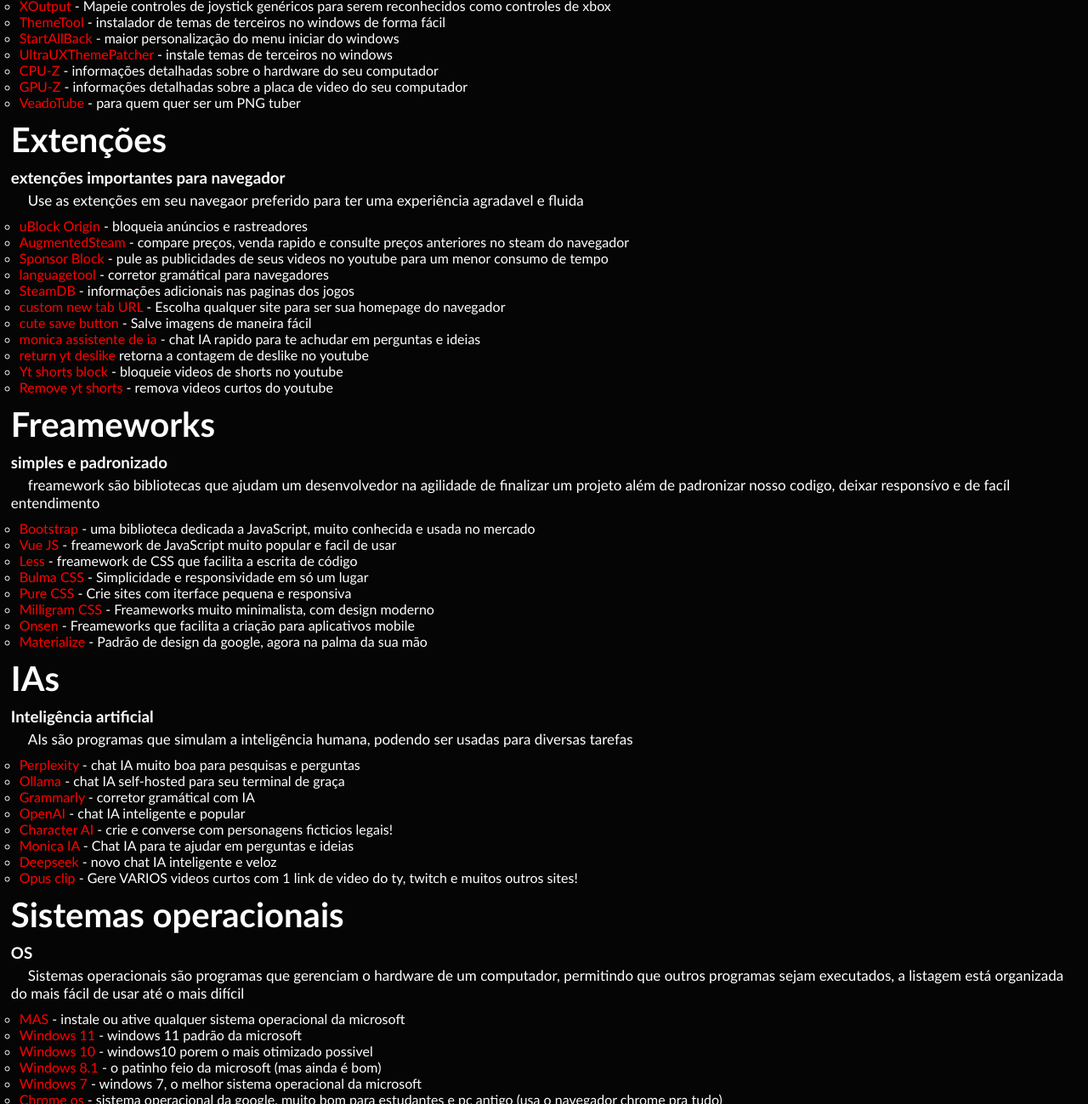
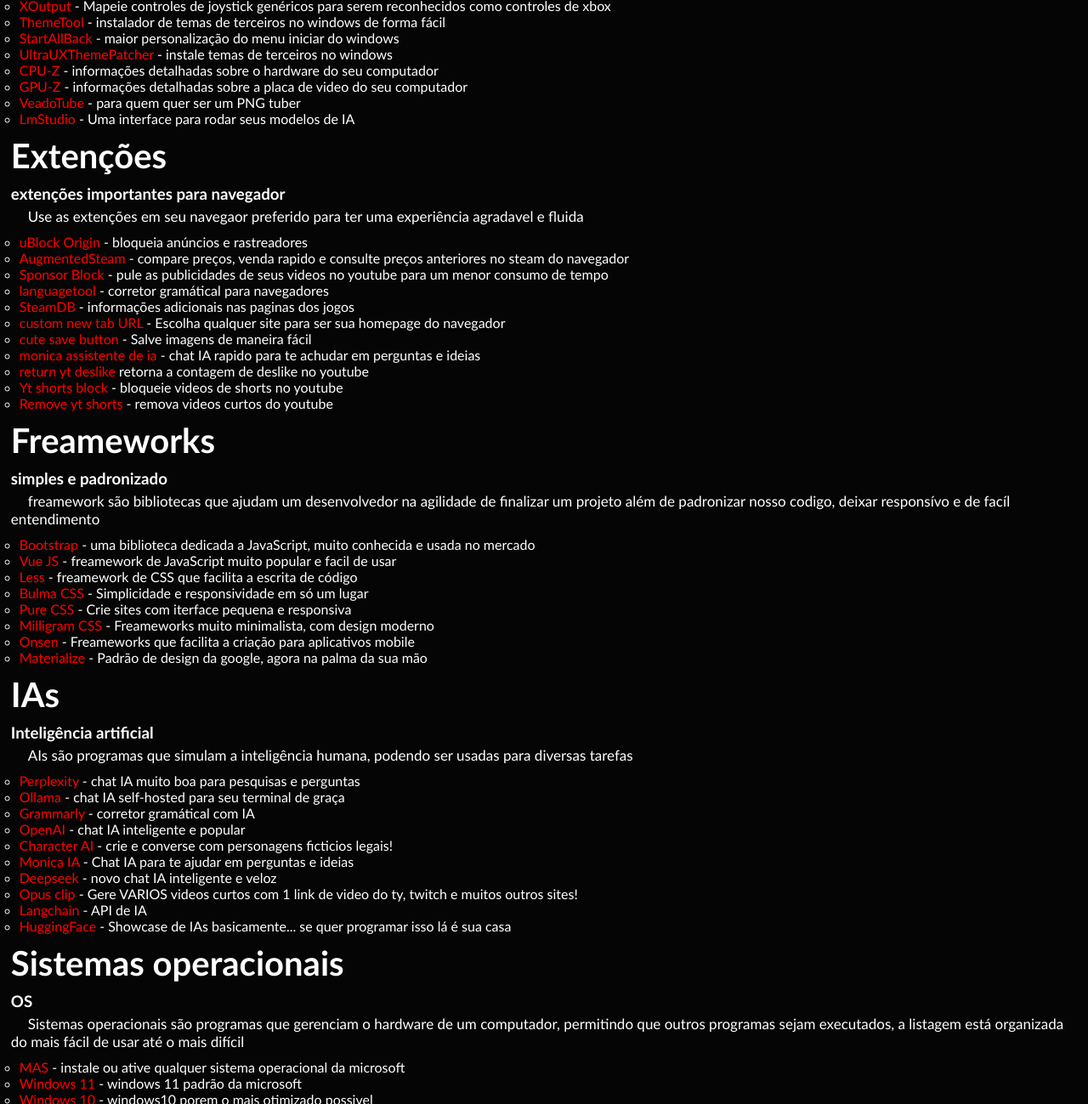
Before and after one commit to Kaduu0/kuduu0home, a plain HTML site: page links.html in a window 1280 px wide. Shown: the part 2216-3515 px from the top of the page at 85% size. Drawn offline with Linux system fonts and the light colour scheme.

Commit message:
IA Update!
um monte de links relacionados a IA

```diff
--- a/links.html
+++ b/links.html
@@ -378,6 +378,9 @@
                 <li>
                     <a href="https://veado.tube">VeadoTube</a> - para quem quer ser um PNG tuber
                 </li>
+                <li>
+                    <a href="https://lmstudio.ai">LmStudio</a> - Uma interface para rodar seus modelos de IA
+                </li>
             </ul>
         </section>
 
@@ -496,6 +499,12 @@
                 </li>
                 <li>
                     <a href="https://clip.opus.pro/dashboard">Opus clip</a> - Gere VARIOS videos curtos com 1 link de video do ty, twitch e muitos outros sites!
+                </li>
+                <li>
+                    <a href="https://python.langchain.com/api_reference/index.html">Langchain</a> - API de IA
+                </li>
+                <li>
+                    <a href="https://huggingface.co">HuggingFace</a> - Showcase de IAs basicamente... se quer programar isso lá é sua casa
                 </li>
             </ul>
 
```
